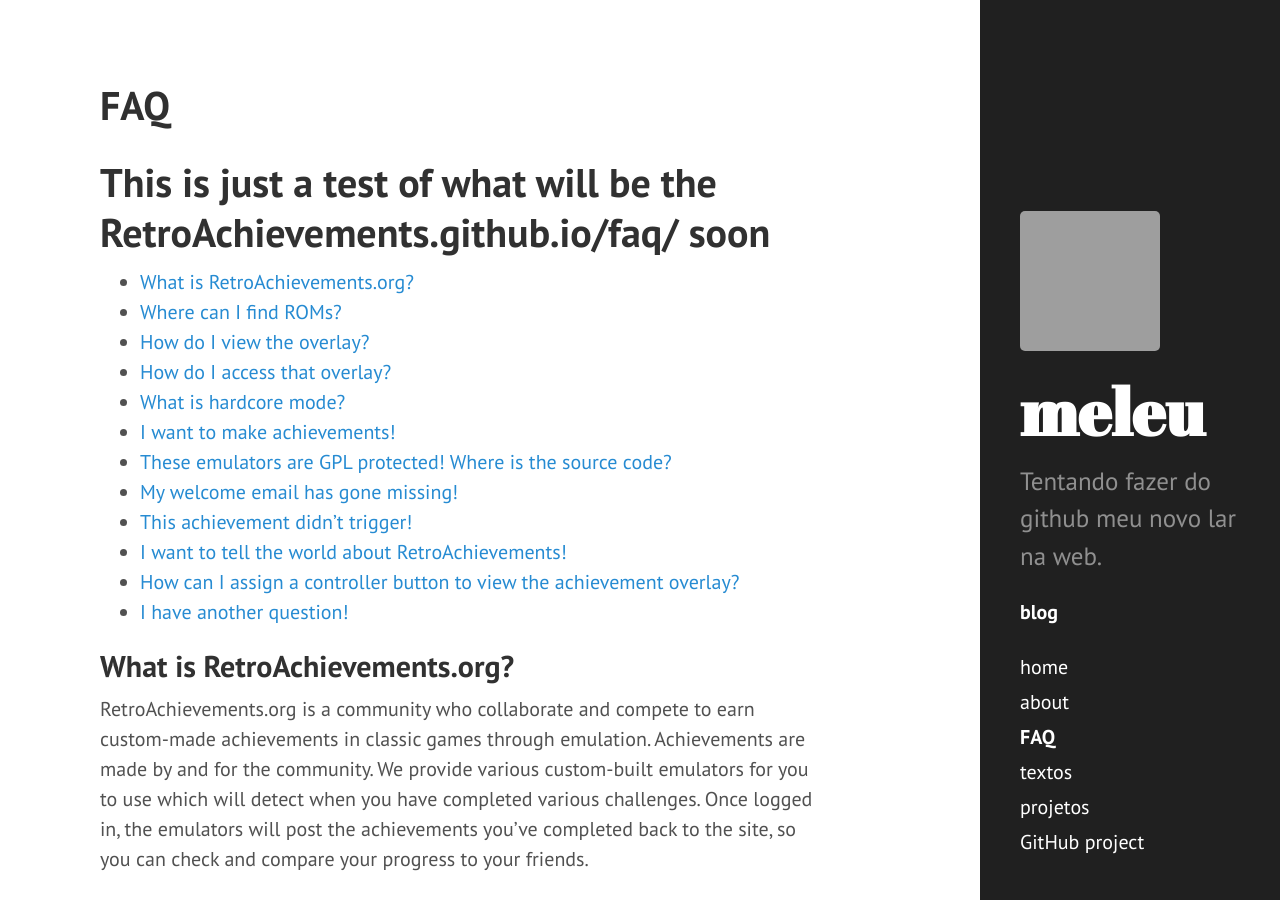
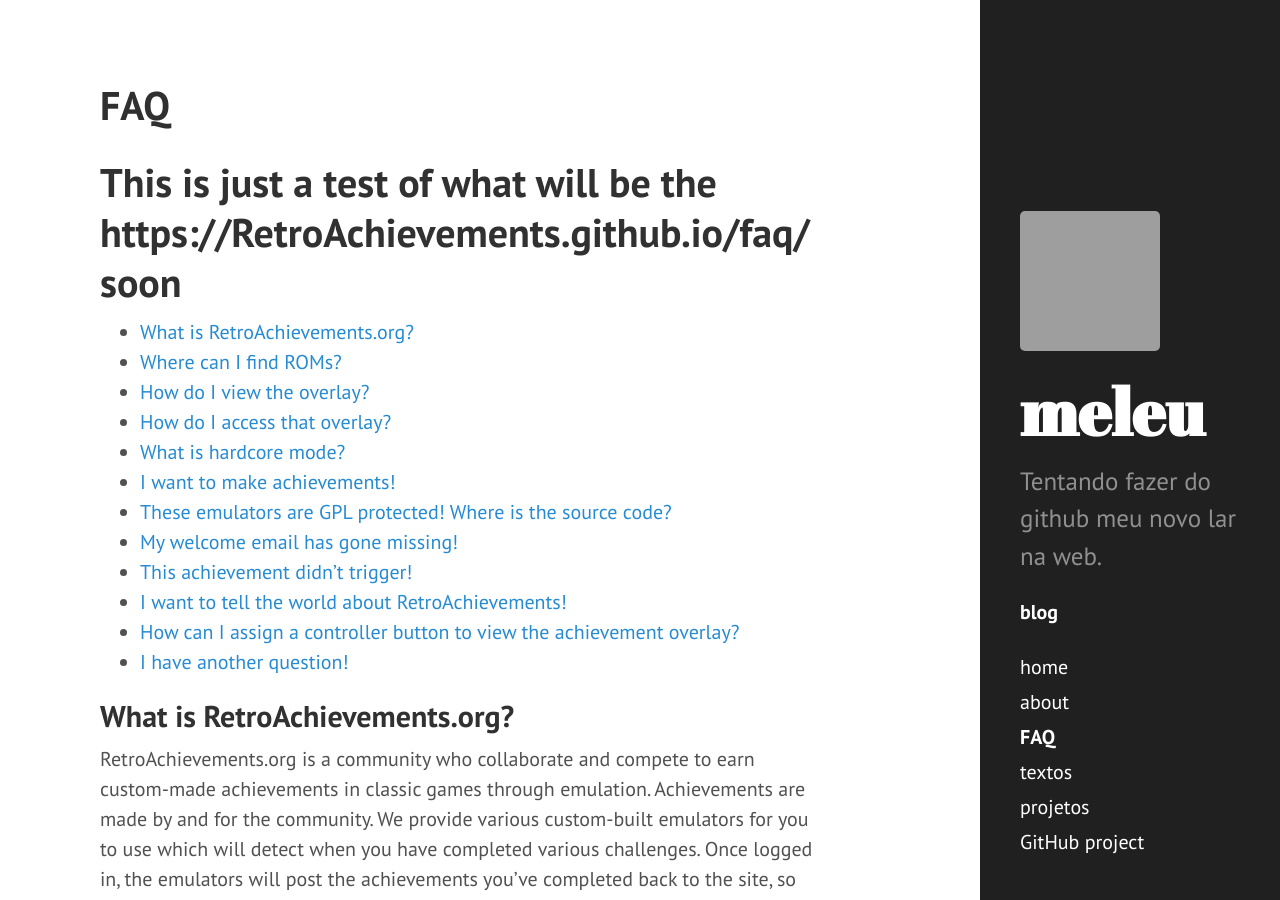
Before and after one commit to meleu/meleu.github.io, a Jekyll site: the page built from faq.md, in a window 1280 px wide and 900 px high. Built offline with Jekyll 4.4.1, drawn with Linux system fonts in a browser that asks for light colours; some of the changed lines change nothing that is shown; grey boxes are pictures that could not be loaded.

Commit message:
Update faq.md

```diff
--- a/faq.md
+++ b/faq.md
@@ -3,7 +3,7 @@
 title: FAQ
 ---
 
-# This is just a test of what will be the RetroAchievements.github.io/faq/ soon
+# This is just a test of what will be the https://RetroAchievements.github.io/faq/ soon
 
 - [What is RetroAchievements.org?](faq#what-is-retroachievementsorg)
 - [Where can I find ROMs?](faq.md#where-can-i-find-roms)
```
